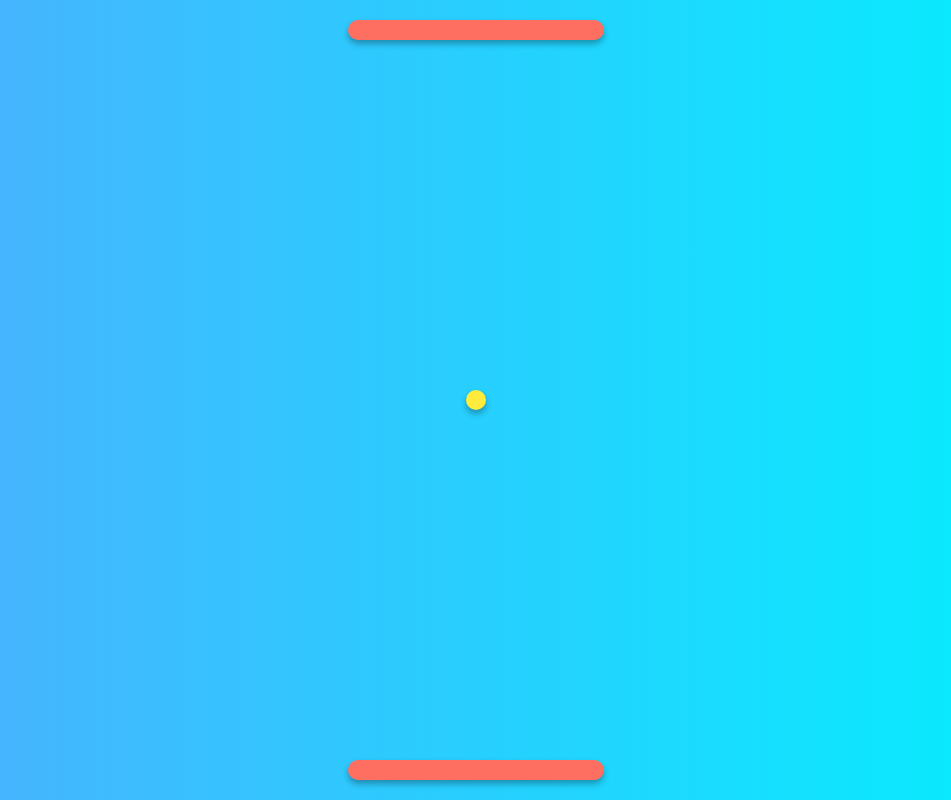
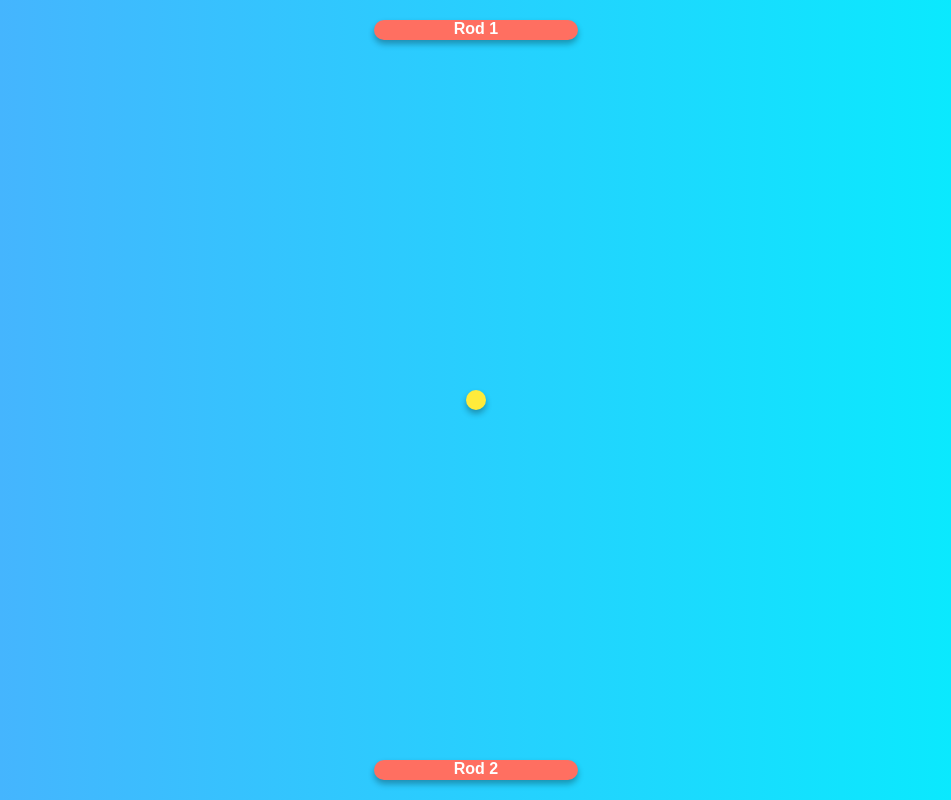
Before and after one commit to Rushabh025/Ping-Pong, a website built with Parcel: page index.html in a window 1280 px wide. Shown: the whole page, without its empty margins (164-1115 px from the left). Built offline with nearby package versions, Linux system fonts and the light colour scheme.

Commit message:
Minor Changes.

```diff
--- a/index.html
+++ b/index.html
@@ -3,13 +3,13 @@
 <head>
   <meta charset="UTF-8">
   <meta name="viewport" content="width=device-width, initial-scale=1.0">
-  <title>Rod and Ball Game</title>
+  <title>Ping Pong Game</title>
   <link rel="stylesheet" href="src/styles.css">
 </head>
 <body>
   <div id="game-container">
-    <div id="rod-top" class="rod"></div>
-    <div id="rod-bottom" class="rod"></div>
+    <div id="rod-top" class="rod">Rod 1</div>
+    <div id="rod-bottom" class="rod">Rod 2</div>
     <div id="ball"></div>
   </div>
   <script src="src/index.js"></script>
--- a/src/index.js
+++ b/src/index.js
@@ -1,3 +1,4 @@
+// html element refrences
 const container = document.getElementById('game-container');
 const rodTop = document.getElementById('rod-top');
 const rodBottom = document.getElementById('rod-bottom');
@@ -9,11 +10,12 @@ let rodHeight = rodTop.offsetHeight;
 let ballWidth = ball.offsetWidth;
 let ballHeight = ball.offsetHeight;
 
+// playing area calculation
 let containerWidth = window.innerWidth;
 let containerHeight = window.innerHeight;
 
 let ballDirection = { x: 2, y: 2 }; // Ball movement speed and direction
-let ballPosition = { x: containerWidth / 2, y: containerHeight / 2 }; // Ball position
+let ballPosition = { x: containerWidth / 2, y: containerHeight / 2 }; // Initial Ball position
 let score = 0;
 let highestScore = parseInt(localStorage.getItem('highestScore')) || 0;
 let winner = localStorage.getItem('winner') || "No one";
--- a/src/styles.css
+++ b/src/styles.css
@@ -18,10 +18,13 @@ body {
 /* Rods */
 .rod {
   position: absolute;
-  width: 20%;
+  width: 16%;
   height: 20px;
   background: #ff6f61;
   border-radius: 10px;
+  text-align: center;
+  color:white;
+  font-weight: bold;
   box-shadow: 0 4px 6px rgba(0, 0, 0, 0.3);
 }
 
```
Also changed, not shown: README.md.
